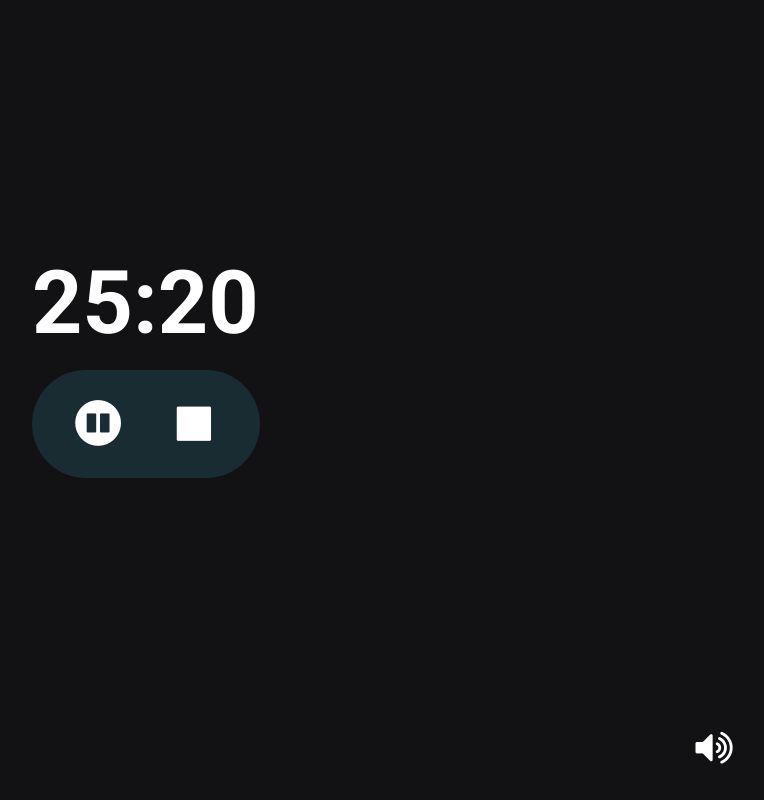
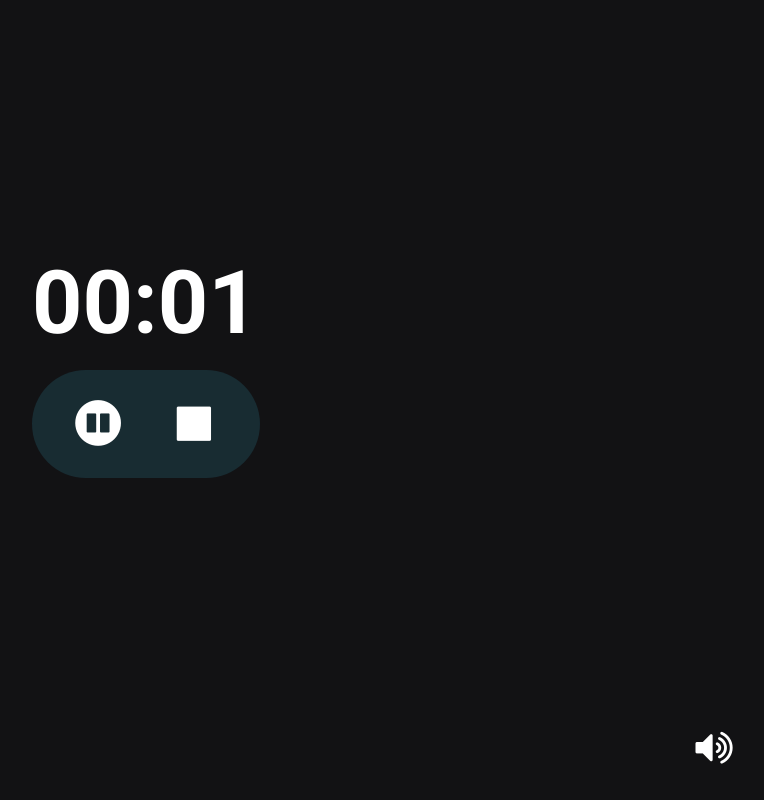
Before and after one commit to Givs/pomodoro_timer, a plain HTML site: page index.html in a window 1280 px wide. Both pictures are taken after a click on the button 592 px from the left and 423 px from the top of the page. Shown: the whole page, without its empty margins (494-1258 px from the left). Drawn offline with Linux system fonts and the light colour scheme.

Commit message:
feat: add timer decrement function

```diff
--- a/index.html
+++ b/index.html
@@ -12,9 +12,9 @@
 <body>
     <main>
         <div id="timer">
-            <span class="minutes">25</span>
+            <span class="minutes">00</span>
             <span>:</span>
-            <span class="seconds">20</span>
+            <span class="seconds">03</span>
         </div>
         <div id="controls">
             <button class="play"><i class="fa fa-play fa-3x" aria-hidden="true"></i>            </button>
--- a/script.js
+++ b/script.js
@@ -4,6 +4,10 @@ const stop_btn = document.querySelector('.stop')
 const set_btn = document.querySelector('.set')
 const soundOn_btn = document.querySelector('.sound-on')
 const soundOff_btn = document.querySelector('.sound-off')
+const minutesDisplay = document.querySelector('.minutes')
+const secondsDisplay = document.querySelector('.seconds')
+
+let minutes
 
 function hideAndShow(hide, show, secondeHide, secondShow){
     hide.classList.add('hide')
@@ -16,8 +20,33 @@ function hideAndShow(hide, show, secondeHide, secondShow){
 
 }
 
+function countDown(){
+    setTimeout(() => {
+        let seconds = Number(secondsDisplay.textContent)
+        let minutes = Number(minutesDisplay.textContent)
+
+        if (seconds <= 0){
+            seconds = 60
+
+            minutesDisplay.textContent = minutesDisplay.textContent <= 10 ? String(minutes - 1).padStart(2, '0') : minutes - 1
+        }
+
+        secondsDisplay.textContent = secondsDisplay.textContent <= 10 ? String(seconds - 1).padStart(2, '0') : seconds - 1
+
+        if (minutesDisplay.textContent <= 0 && secondsDisplay.textContent <= 0){
+            hideAndShow(stop_btn, set_btn, pause_btn, play_btn)
+            return
+        }
+
+        countDown()
+    }, 1000)
+}
+
 play_btn.addEventListener('click', () => {
-    hideAndShow(play_btn, pause_btn, set_btn, stop_btn)
+    if(minutesDisplay.textContent != '00' || secondsDisplay.textContent != '00'){
+        hideAndShow(play_btn, pause_btn, set_btn, stop_btn)
+        countDown()
+    }
 })
 
 pause_btn.addEventListener('click', () => {
@@ -35,3 +64,10 @@ soundOn_btn.addEventListener('click', () => {
 soundOff_btn.addEventListener('click', () => {
     hideAndShow(soundOff_btn, soundOn_btn)
 })
+
+set_btn.addEventListener('click', () => {
+    minutes = prompt('Quantos minutos? ')
+    if (minutes){
+        minutesDisplay.textContent = String(minutes).padStart(2, '0')
+    }
+})
```
